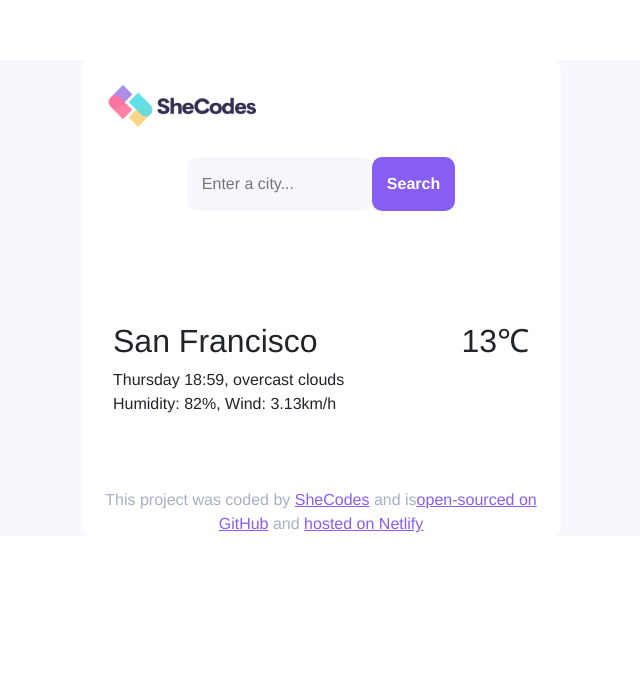
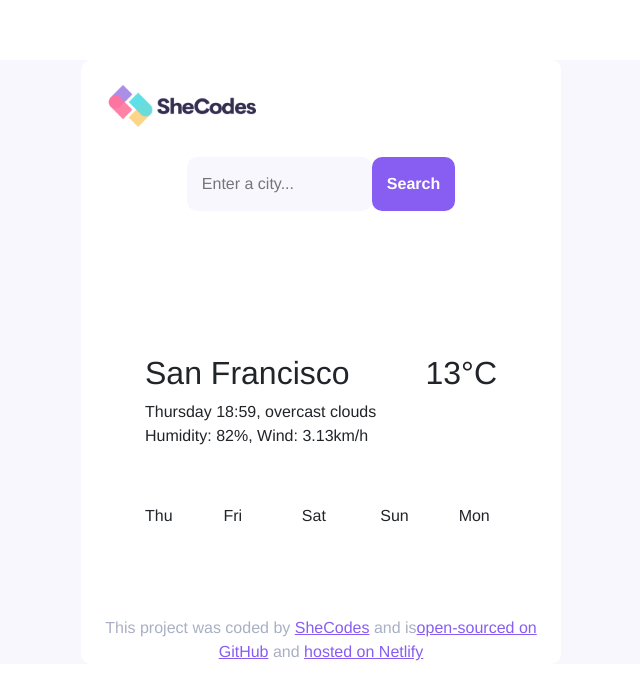
Before and after one commit to anatol-coder/react-homework-4, a React (Create React App) app: page / in a window 1280 px wide. Shown: the top 700 px of the page, without its empty margins (319-959 px from the left). Built offline with nearby package versions, Linux system fonts and the light colour scheme.

Commit message:
Main skeleton

```diff
--- a/src/Main.js
+++ b/src/Main.js
@@ -4,7 +4,8 @@ import "./Main.css";
 
 export default function Main() {
   return (
-    <div className="Main" class="d-flex justify-content-between m-3 p-3">
+    <div className="Main">
+      <div class="d-flex justify-content-between m-2 p-3">
         <div>
           <h2>San Francisco</h2>
           <p>
@@ -13,8 +14,16 @@ export default function Main() {
             Humidity: 82%, Wind: 3.13km/h
           </p>
         </div>
-      <div>
-        <h2>13℃</h2>
+        <h2>13°C</h2>
+      </div>
+      <div class="container m-2 p-3">
+        <div class="row">
+          <div class="col">Thu</div>
+          <div class="col">Fri</div>
+          <div class="col">Sat</div>
+          <div class="col">Sun</div>
+          <div class="col">Mon</div>
+        </div>
       </div>
     </div>
   );
```
Lines whose indentation alone changed are shown as unchanged.
